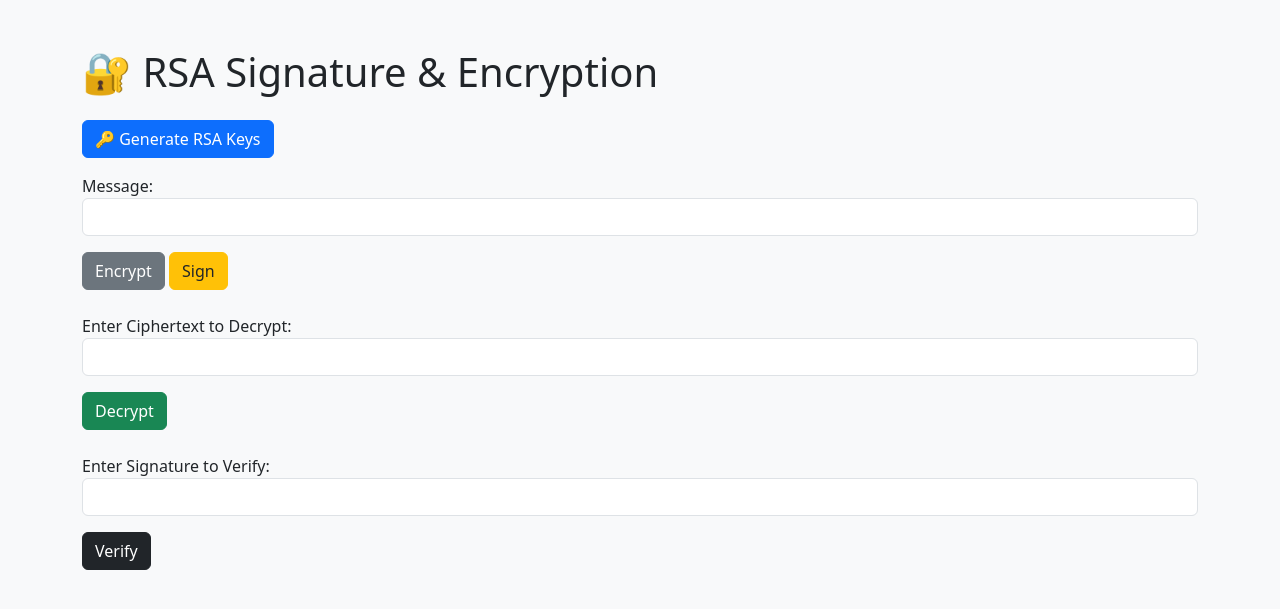
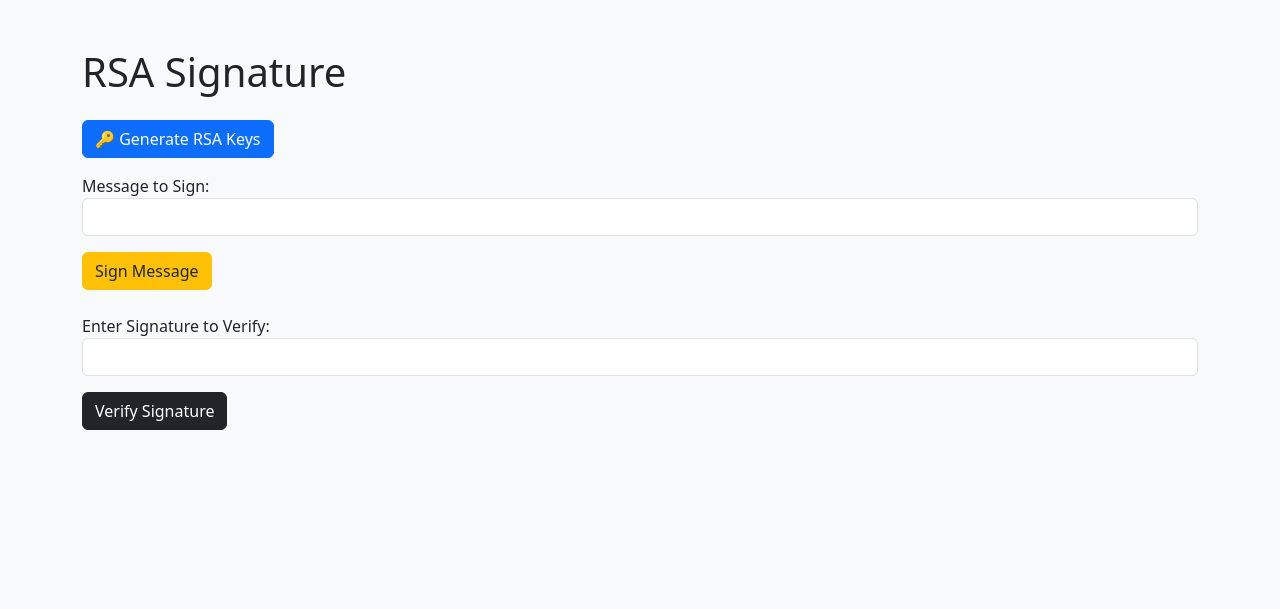
Before and after one commit to TrachtmanLior/RSASignature, a Flask app: template app/templates/index.html in a window 1280 px wide. Shown: the top 609 px of the page. Run offline with Flask 3, Linux system fonts and the light colour scheme; the template is opened without the code that fills it, so the values that code supplies are empty.

Commit message:
focused on signature

```diff
--- a/app/templates/index.html
+++ b/app/templates/index.html
@@ -2,12 +2,12 @@
 <html lang="en">
 <head>
   <meta charset="UTF-8">
-  <title>🔐 RSA Signature & Encryption</title>
+  <title>RSA Signature</title>
   <link href="https://cdn.jsdelivr.net/npm/bootstrap@5.3.2/dist/css/bootstrap.min.css" rel="stylesheet">
 </head>
 <body class="bg-light p-5">
   <div class="container">
-    <h1 class="mb-4">🔐 RSA Signature & Encryption</h1>
+    <h1 class="mb-4">RSA Signature</h1>
 
     <form method="post">
       <button name="action" value="generate" class="btn btn-primary mb-3">🔑 Generate RSA Keys</button>
@@ -16,47 +16,23 @@
     {% if output.keys %}
       <div class="alert alert-success">
         <strong>Public Key:</strong><br>
-        {{ output.keys.public }}
+        n = {{ output.keys.public_n }}<br>
+        e = {{ output.keys.public_e }}
       </div>
     {% endif %}
 
     <form method="post">
       <div class="mb-3">
-        <label>Message:</label>
+        <label>Message to Sign:</label>
         <input name="message" class="form-control" required>
       </div>
-      <button name="action" value="encrypt" class="btn btn-secondary">Encrypt</button>
-      <button name="action" value="sign" class="btn btn-warning text-dark">Sign</button>
+      <button name="action" value="sign" class="btn btn-warning text-dark">Sign Message</button>
     </form>
 
-    {% if output.encrypted %}
+    {% if output.signature %}
       <div class="alert alert-warning mt-3">
-        <strong>Encrypted:</strong><br>{{ output.encrypted }}
+        <strong>Signature:</strong><br>{{ output.signature }}
       </div>
-    {% endif %}
-
-    {% if output.signature %}
-    <div class="alert alert-warning mt-3">
-        <strong>Signature:</strong><br>{{ output.signature }}
-    </div>
-    {% endif %}
-
-
-    <form method="post" class="mt-4">
-      <div class="mb-3">
-        <label>Enter Ciphertext to Decrypt:</label>
-        <input name="ciphertext" class="form-control" required>
-      </div>
-      <button name="action" value="decrypt" class="btn btn-success">Decrypt</button>
-    </form>
-
-    {% if output.decrypted %}
-      <div class="alert alert-success mt-3">
-        <strong>Decrypted Message:</strong> {{ output.decrypted }}
-      </div>
-    {% endif %}
-    {% if output.decrypted_error %}
-      <div class="alert alert-danger mt-3">{{ output.decrypted_error }}</div>
     {% endif %}
 
     <form method="post" class="mt-4">
@@ -64,7 +40,7 @@
         <label>Enter Signature to Verify:</label>
         <input name="signature" class="form-control" required>
       </div>
-      <button name="action" value="verify" class="btn btn-dark">Verify</button>
+      <button name="action" value="verify" class="btn btn-dark">Verify Signature</button>
     </form>
 
     {% if output.verified %}
@@ -73,8 +49,7 @@
       </div>
     {% endif %}
     {% if output.verify_error %}
-      <div class="alert alert-danger mt-3">{{ output.verify_error }}
-      </div>
+      <div class="alert alert-danger mt-3">{{ output.verify_error }}</div>
     {% endif %}
 
   </div>
--- a/app/web_app.py
+++ b/app/web_app.py
@@ -21,20 +21,6 @@ def index():
                 "public": public_key,
             }
 
-        elif action == "encrypt" and rsa:
-            message = request.form.get("message")
-            cipher = RSA.encrypt(message, public_key)
-            output["encrypted"] = str(cipher)
-
-        elif action == "decrypt" and rsa:
-            ciphertext = request.form.get("ciphertext")
-            try:
-                decrypted = rsa.decrypt(int(ciphertext))
-                recovered = rsa.recover_string(decrypted).decode()
-                output["decrypted"] = recovered
-            except Exception as e:
-                output["decrypted_error"] = f"שגיאה: {str(e)}"
-
         elif action == "sign" and rsa:
             message = request.form.get("message")
             signature = rsa.sign(message)
@@ -46,7 +32,7 @@ def index():
                 verified = rsa.verify(sig, public_key)
                 output["verified"] = rsa.recover_string(verified).decode()
             except Exception as e:
-                output["verify_error"] = f"שגיאה: {str(e)}"
+                output["verify_error"] = f"error: {str(e)}"
 
     return render_template("index.html", output=output)
 
```
Also changed, not shown: main.py (+1 -7 lines), rsasignature/rsa.py (+0 -10 lines).
